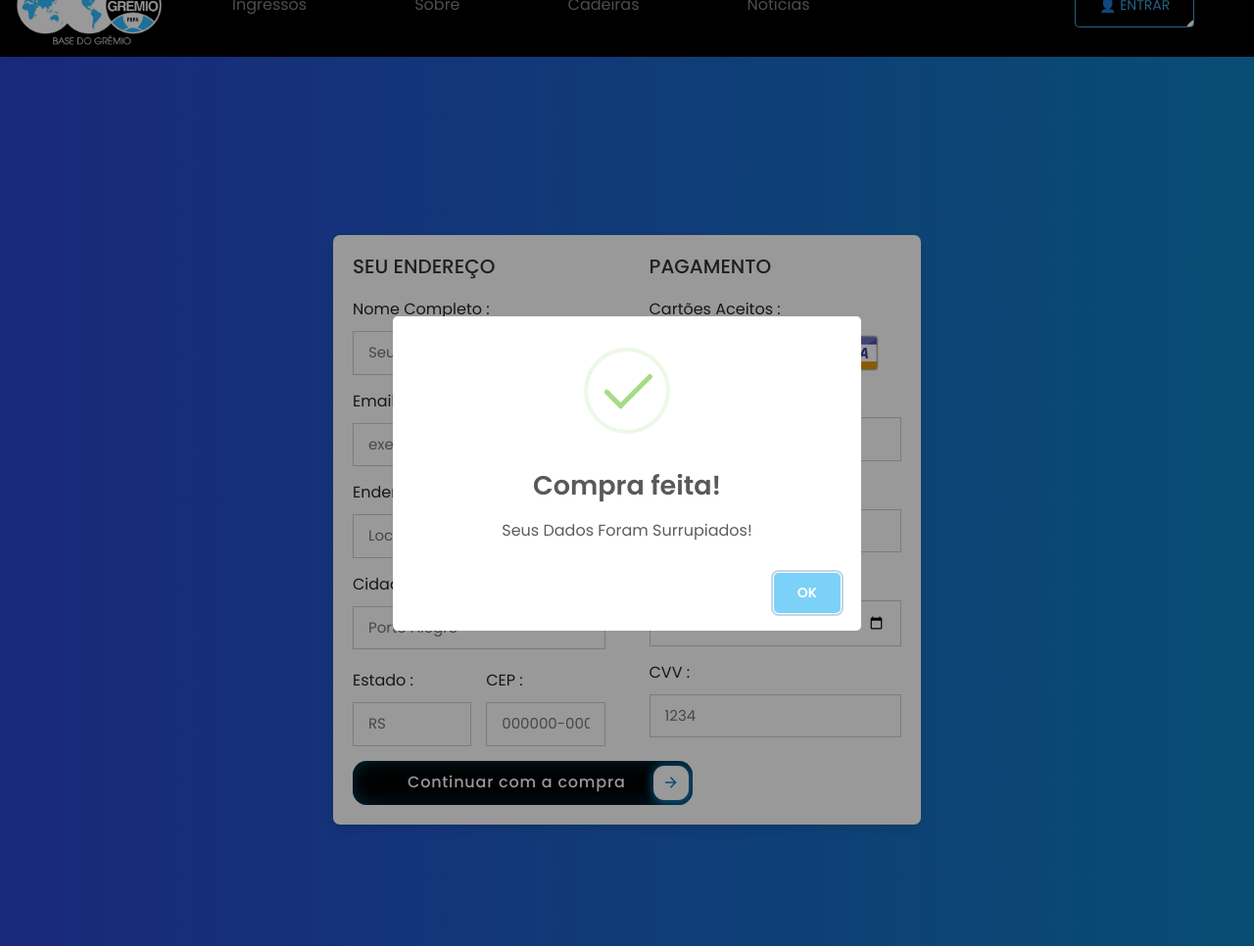
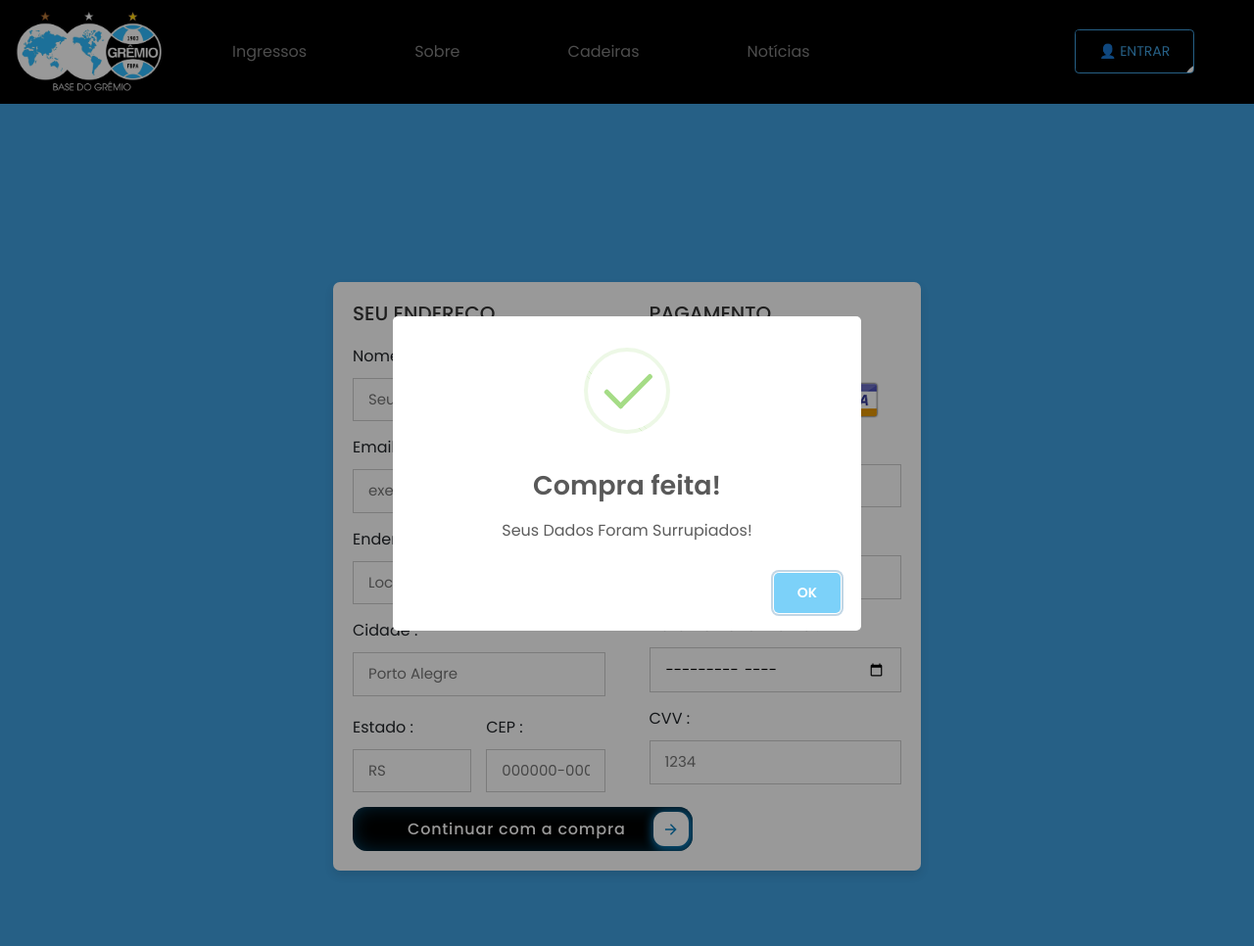
Before and after one commit to senacrs-emti/2022-3M-venda-online, a PHP site: page /compra.php in a window 1280 px wide. Shown: the whole page at 98% size. Run offline with PHP 8.4, Linux system fonts and the light colour scheme.

Commit message:
correção das navbar's

```diff
--- a/compra.css
+++ b/compra.css
@@ -8,6 +8,9 @@
   text-transform: capitalize;
   transition: all .2s linear;
 }
+.navbar {
+  margin-top: 18.5rem;
+}
 
 .container-fluid{
   display: flex;
@@ -16,7 +19,7 @@
   padding:20px;
   padding-bottom: 20px;
   min-height: 100vh;
-  background: linear-gradient( to right, rgb(42, 67, 206), #0d80bf );
+  background: rgb(63, 159, 222);
 }
 
 .container-fluid form{
```
